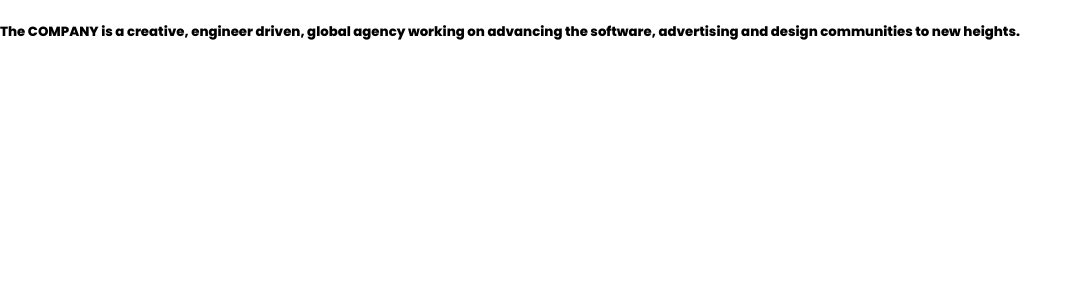
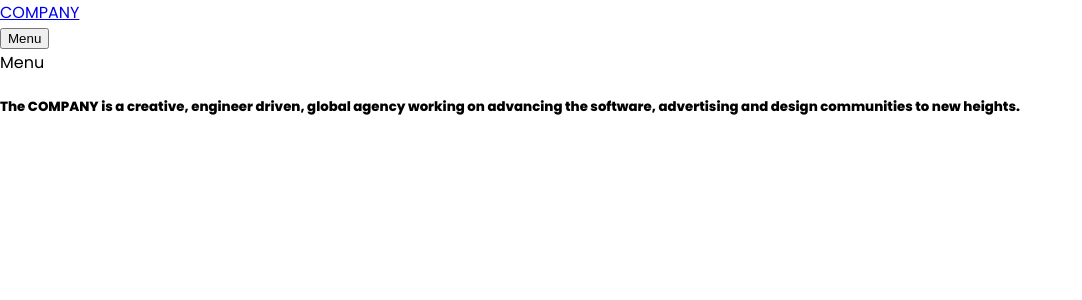
Before and after one commit to jsxgod/animated-hamburger-menu, a React (Create React App) app: page / in a window 1280 px wide. Shown: the top 300 px of the page, without its empty margins (0-1082 px from the left). Built offline with nearby package versions, Linux system fonts and the light colour scheme.

Commit message:
Add Header jsx. Add Menu component to Header

```diff
--- a/src/components/Header.jsx
+++ b/src/components/Header.jsx
@@ -1,7 +1,25 @@
 import React from "react";
+import { Link } from "react-router-dom";
+import { Menu } from ".";
 
 const Header = () => {
-  return <header></header>;
+  return (
+    <header>
+      <div className="container">
+        <div className="wrapper">
+          <div className="inner-header">
+            <div className="logo">
+              <Link to="/">COMPANY</Link>
+            </div>
+            <div className="menu-btn">
+              <button>Menu</button>
+            </div>
+          </div>
+        </div>
+      </div>
+      <Menu />
+    </header>
+  );
 };
 
 export default Header;
```
